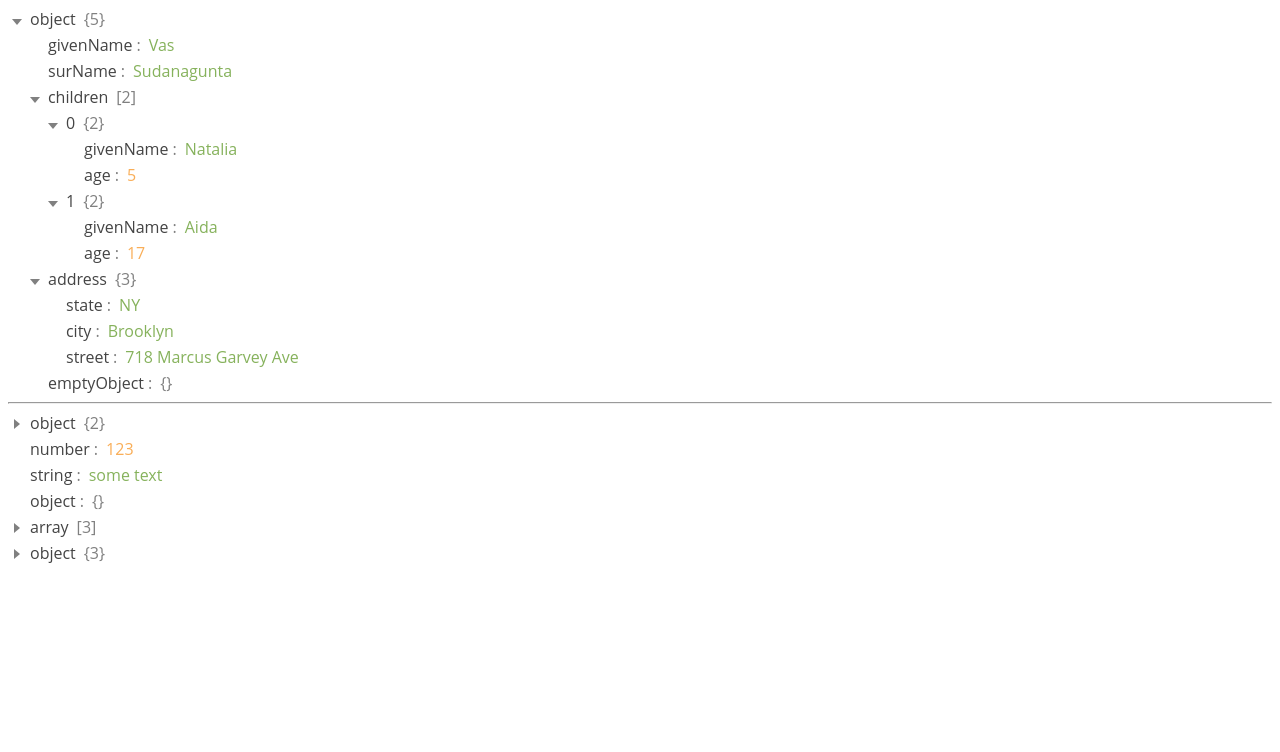
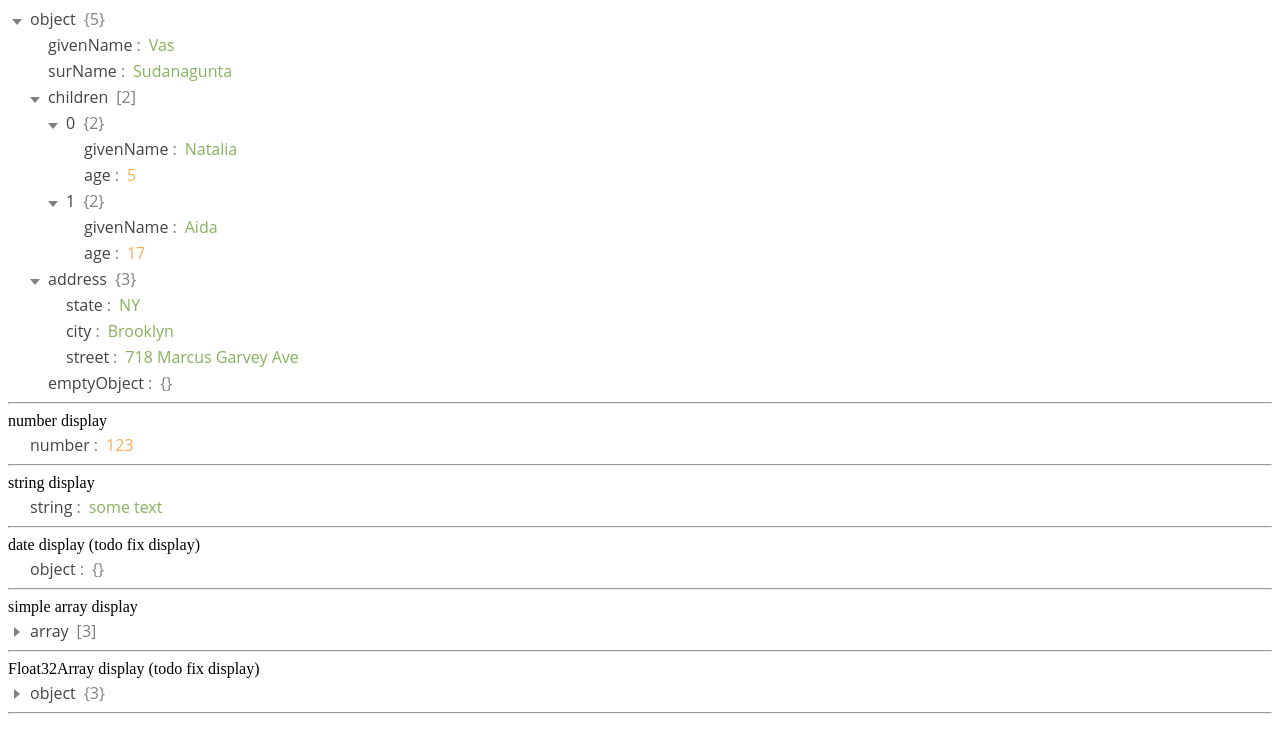
Before and after one commit to pgrabovets/json-view, a website: page demo/index.html in a window 1280 px wide. Drawn offline with Linux system fonts and the light colour scheme.

Commit message:
simplify render function and example creation

```diff
--- a/demo/index.html
+++ b/demo/index.html
@@ -8,7 +8,6 @@
   <div class="root"></div>
   <hr>
   <div class="root-window"></div>
-
   <script type="module">
     import * as jsonview from '../src/json-view.js';
     Object.assign(window, jsonview);
@@ -18,36 +17,29 @@
     })
     .then((data) => {
       const tree = jsonview.createVirtualTree(data);
-      jsonview.render(tree, document.querySelector('.root'));
+      document.querySelector('.root').append(jsonview.render(tree));
       jsonview.expand(tree);
     })
     .catch((err) => {
       console.log(err);
     });
-
-
+    const parent = document.querySelector('.root-window');
     const treeObj = jsonview.createVirtualTree({
       numbers: [1, 2, 3],
       innerObject: {a: 1, b: 2}
     });
-    //const treeWindow = jsonview.createVirtualTree(window);
-    jsonview.render(treeObj, document.querySelector('.root-window'));
-    //jsonview.expand(tree);
-    // Example: number display
-    const treeNumber = jsonview.createVirtualTree(123);
-    jsonview.render(treeNumber, document.querySelector('.root-window'));
-    // Example: string display
-    const treeString = jsonview.createVirtualTree("some text");
-    jsonview.render(treeString, document.querySelector('.root-window'));
-    // Example: date display (todo fix display)
-    const treeDate = jsonview.createVirtualTree(new Date());
-    jsonview.render(treeDate, document.querySelector('.root-window'));
-    // Example: simple array display
-    const treeSimpleArray = jsonview.createVirtualTree([1, 2, 3]);
-    jsonview.render(treeSimpleArray, document.querySelector('.root-window'));
-    // Example: Float32Array display (todo fix display)
-    const treeFloat32Array = jsonview.createVirtualTree(new Float32Array([1, 2, 3]));
-    jsonview.render(treeFloat32Array, document.querySelector('.root-window'));
+    function example(desc, data) {
+      const tree = jsonview.createVirtualTree(data);
+      const e = jsonview.render(tree);
+      const hr = document.createElement('hr');
+      document.body.append(desc, e, hr);
+    }
+    // example('window display', window);
+    example('number display', 123);
+    example('string display', 'some text');
+    example('date display (todo fix display)', new Date());
+    example('simple array display', [1, 2, 3]);
+    example('Float32Array display (todo fix display)', new Float32Array([1, 2, 3]));
   </script>
 </body>
 </html>
--- a/src/json-view.js
+++ b/src/json-view.js
@@ -205,15 +205,15 @@ function createVirtualTree(value) {
 /**
  * Render tree into DOM container
  * @param {object} tree
- * @param {HTMLElement} targetElement - The HTML element.
+ * @returns {HTMLElement} The HTML element.
  */
-function render(tree, targetElement) {
+function render(tree) {
   const containerEl = createContainerElement();
   traverse(tree, function(node) {
     node.el = createNodeElement(node);
     containerEl.appendChild(node.el);
   });
-  targetElement.appendChild(containerEl);
+  return containerEl;
 }
 function expand(node) {
   traverse(node, function(child) {
```
